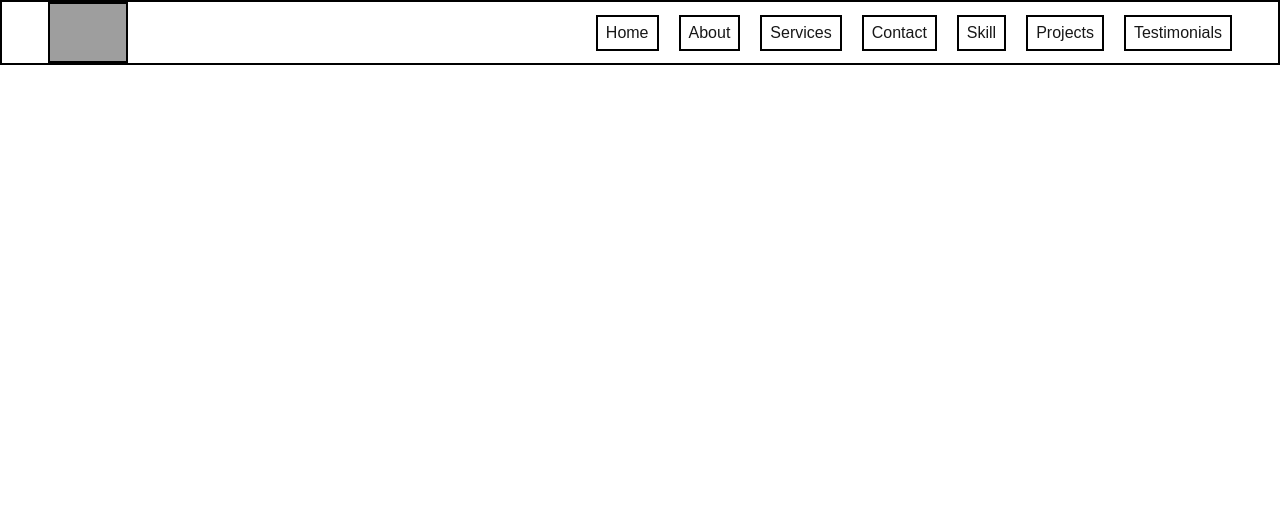
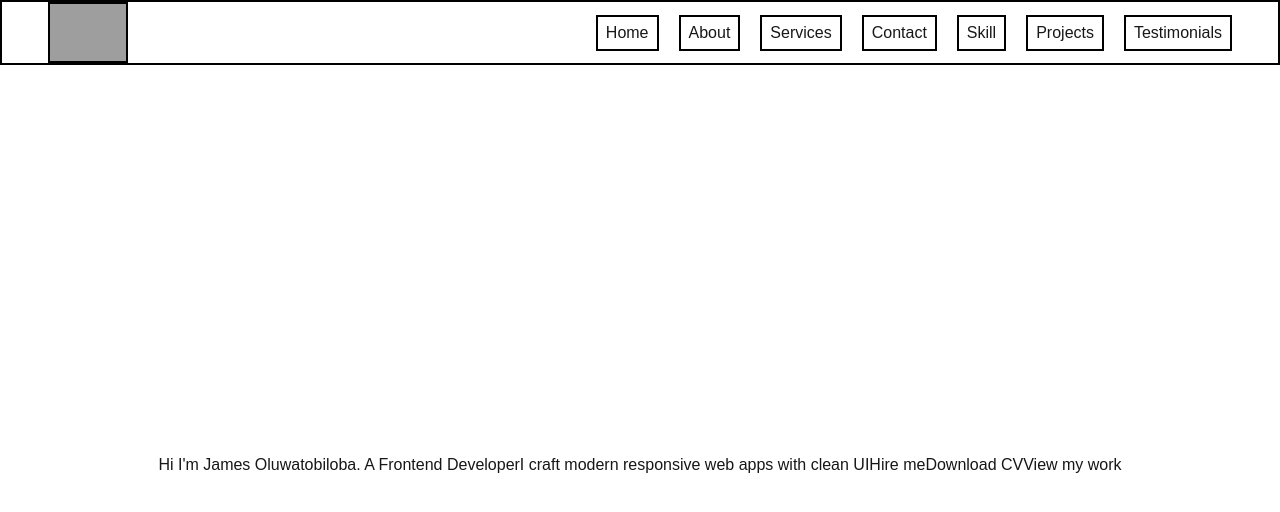
Before and after one commit to TheEldaps/Portfolio-Site, a Next.js app: page / in a window 1280 px wide. Shown: the top 512 px of the page. Built offline with nearby package versions, Linux system fonts and the light colour scheme; grey boxes are pictures that could not be loaded.

Commit message:
Add hero component

```diff
--- /dev/null
+++ b/app/components/Hero.tsx
@@ -0,0 +1,17 @@
+
+
+export default function Hero() {
+    return (
+        <section className='h-screen flex items-center justify-center'>
+
+            <h1>Hi I'm James Oluwatobiloba. A Frontend Developer </h1>
+            <p>I craft modern responsive web apps with clean UI </p>
+            <div>
+                <button>Hire me</button>
+                <button>Download CV</button>
+                <button>View my work
+                </button>
+            </div>
+        </section>
+    )
+}
--- a/app/page.tsx
+++ b/app/page.tsx
@@ -1,9 +1,11 @@
 import Header from "./components/Header"
+import Hero from "./components/Hero"
 
 export default function page() {
   return (
     <>
       <Header />
+      <Hero />
     </>
   )
 }
```
